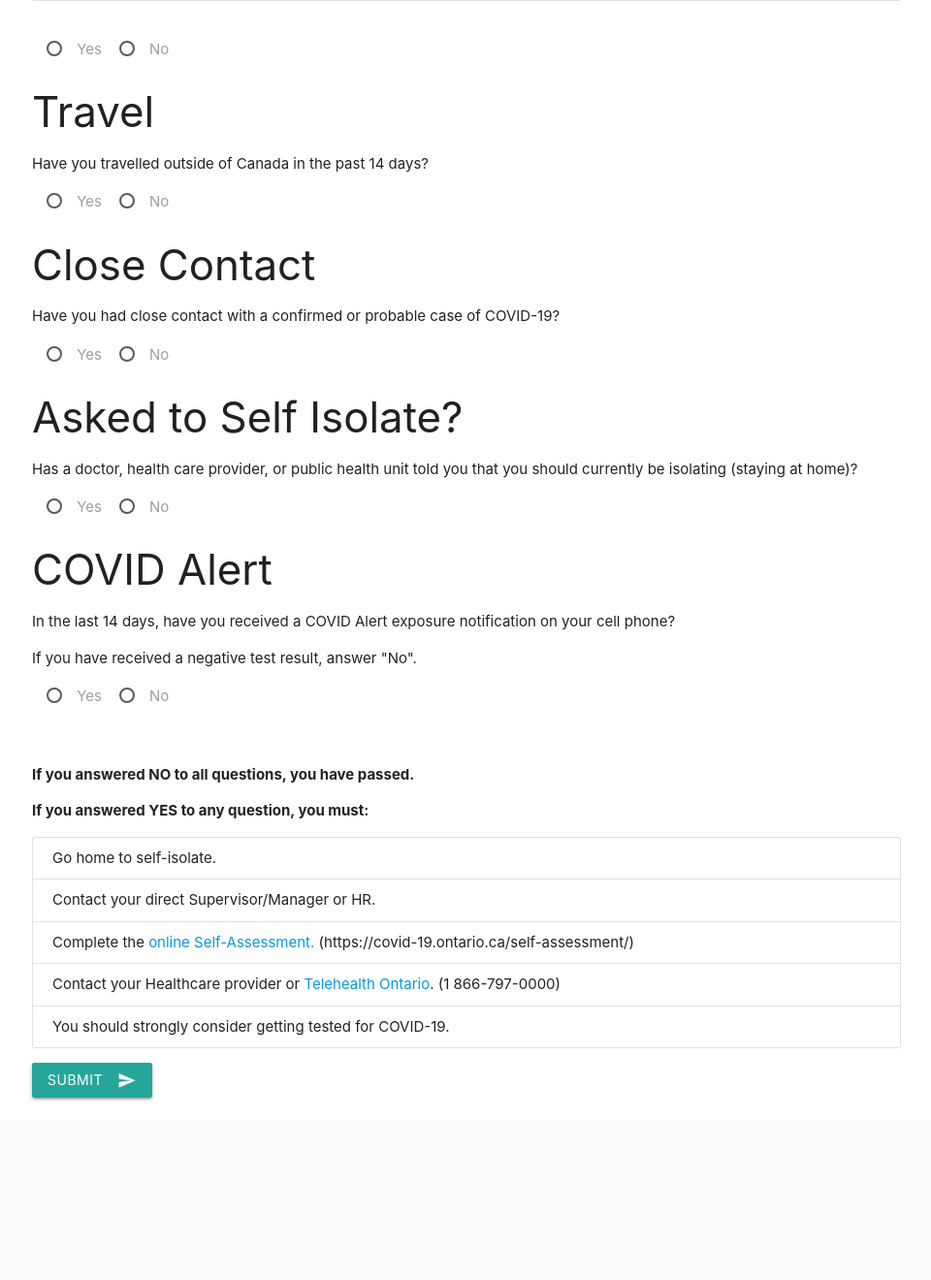
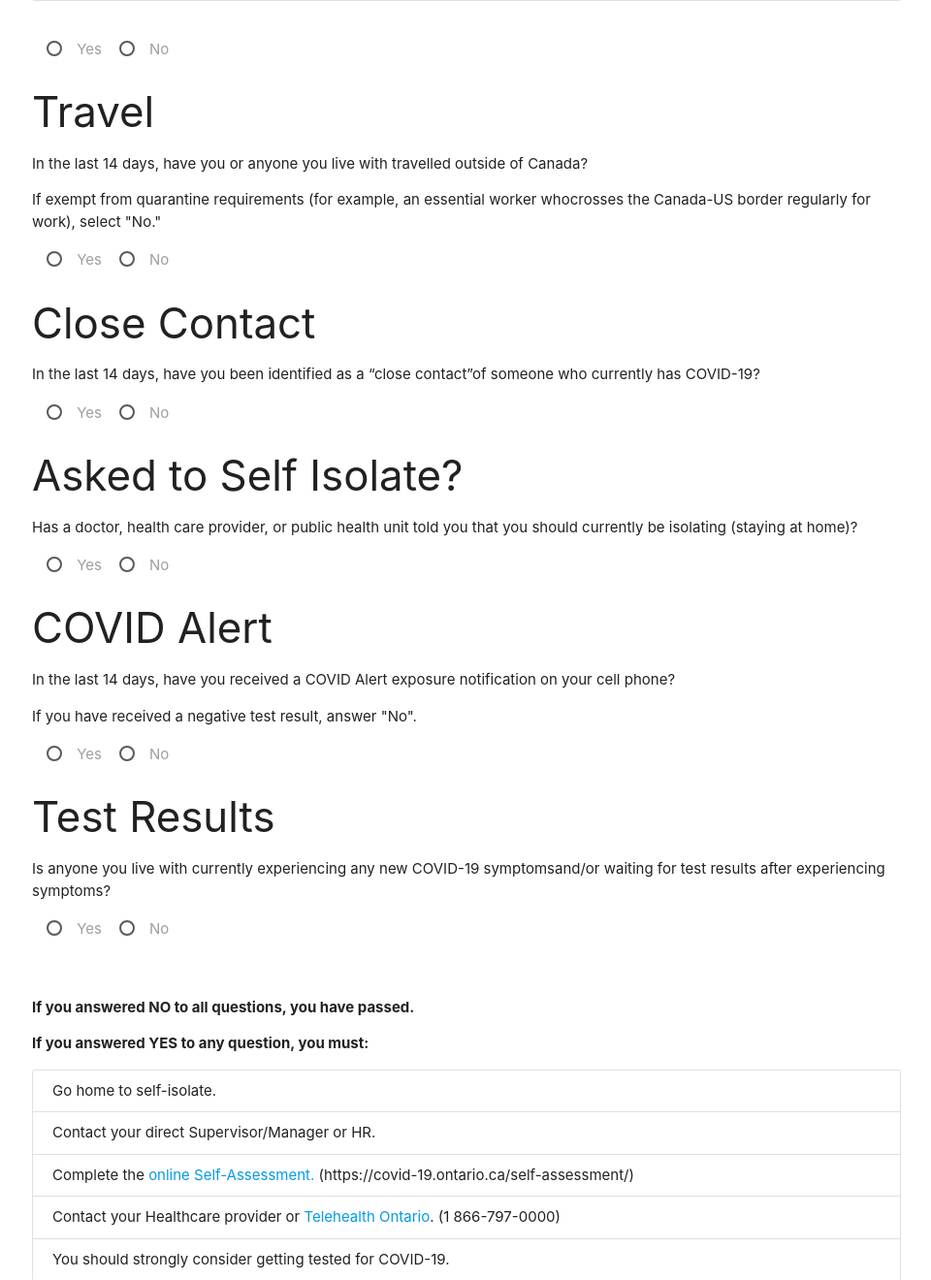
Before and after one commit to Riolku/covid-form, a Flask app: template templates/form.html in a window 1280 px wide. Shown: the part 1414-2734 px from the top of the page at 97% size, without its empty margins (159-1119 px from the left). Before the commit the page ends 2549 px from the top, so only its background shows below. Run offline with Flask 2, Linux system fonts and the light colour scheme; the template is opened without the code that fills it, so the values that code supplies are empty; parts of the project's set-up code (start-up, migrations or seed data) failed here and were passed over.

Commit message:
Add new question about test_results and update contact and travel questions.

```diff
--- a/main.py
+++ b/main.py
@@ -42,6 +42,7 @@ class FormResponses(db.Model):
     contact = dbcol(dbbool, nullable = False)
     self_isolate = dbcol(dbbool, nullable = True)
     covid_alert = dbcol(dbbool, nullable = True)
+    test_results = dbcol(dbbool, nullable = True)
 
     __tablename__ = "form_responses"
 
@@ -65,6 +66,7 @@ def parse_form(name, employee, organization):
     contact = check_form('contact')
     self_isolate = check_form('self_isolate')
     covid_alert = check_form('covid_alert')
+    test_results = check_form('test_results')
 
     r = FormResponses(name = name,
                         organization = organization,
@@ -75,6 +77,7 @@ def parse_form(name, employee, organization):
                         contact = contact,
                         self_isolate = self_isolate,
                         covid_alert = covid_alert,
+                        test_results = test_results,
 
                         time = int(time.time()))
 
--- a/templates/form.html
+++ b/templates/form.html
@@ -149,7 +149,11 @@
         <h3> Travel </h3>
 
         <p>
-          Have you travelled outside of Canada in the past 14 days?
+          In the last 14 days, have you or anyone you live with travelled outside of Canada?
+        </p>
+
+        <p>
+          If exempt from quarantine requirements (for  example, an essential worker whocrosses the Canada-US border regularly for work), select "No."
         </p>
 
         <div class="row">
@@ -167,7 +171,7 @@
         <h3> Close Contact </h3>
 
         <p>
-          Have you had close contact with a confirmed or probable case of COVID-19?
+          In the last 14 days, have you been identified as a “close contact”of someone who currently has COVID-19?
         </p>
 
         <div class="row">
@@ -222,6 +226,24 @@
           </label>
         </div>
 
+        <h3> Test Results </h3>
+
+        <p>
+          Is anyone you live with currently experiencing any new COVID-19 symptomsand/or waiting for test results after experiencing symptoms?
+        </p>
+
+        <div class="row">
+         <label class="col s4 m2 l1">
+           <input class="with-gap" name="test_results" value="on" type="radio" required />
+           <span>Yes</span>
+          </label>
+
+          <label class="col s4 m2 l1">
+            <input class="with-gap" name="test_results" value="off" type="radio" required />
+            <span>No</span>
+          </label>
+        </div>
+
         <br>
 
         <p>
```
